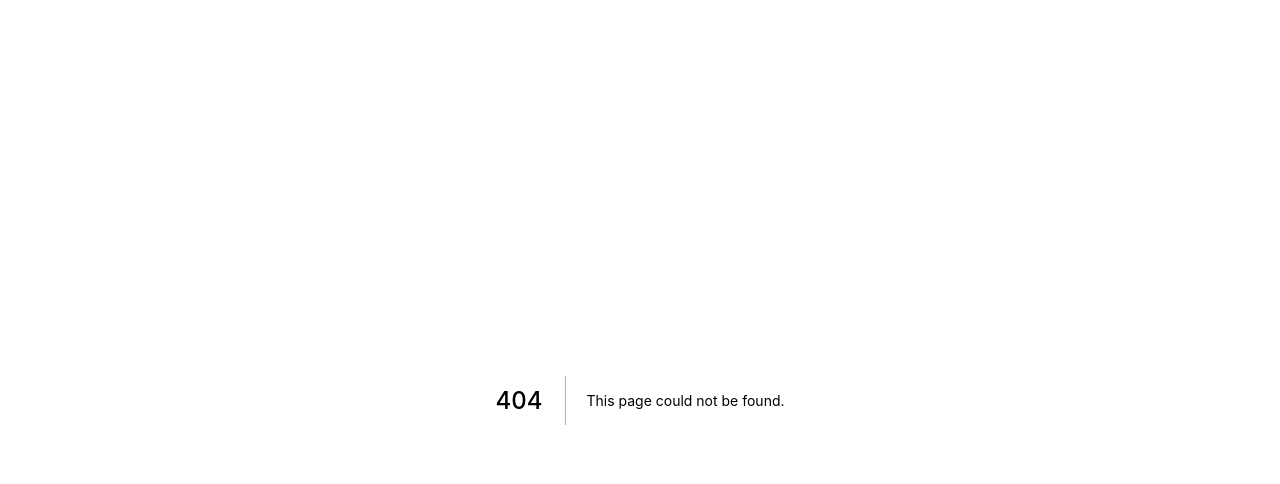
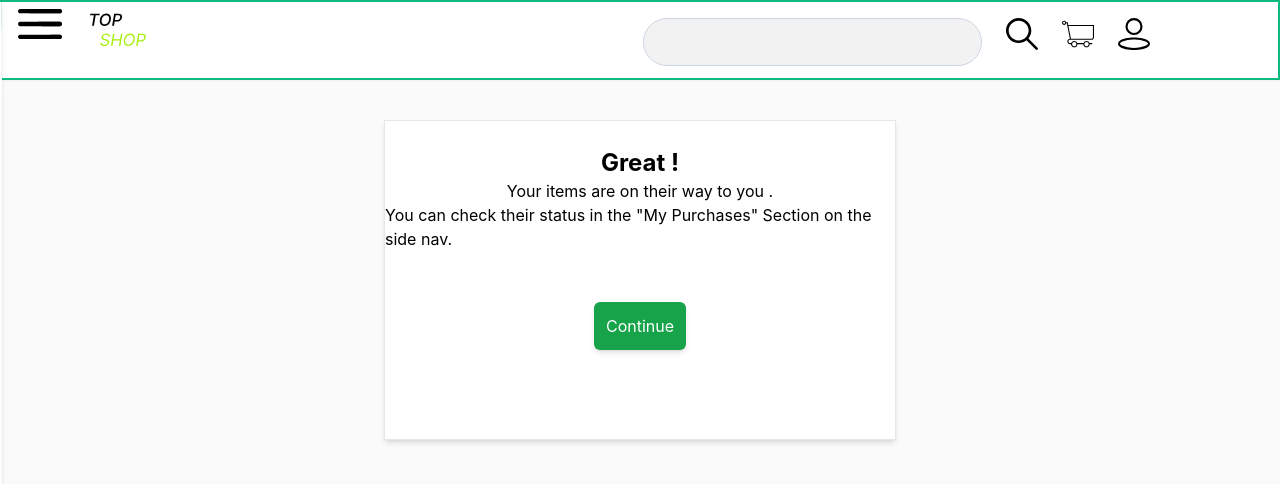
Before and after one commit to AbdeldjabarDev/topshop, a Next.js app: page /purchase-fail in a window 1280 px wide. Before the commit this address had no page. Shown: the top 484 px of the page. Built offline with nearby package versions, Linux system fonts and the light colour scheme.

Commit message:
added reset and other features

```diff
--- /dev/null
+++ b/pages/purchase-fail.js
@@ -0,0 +1,17 @@
+import Nav from "../components/Nav"
+import { useRouter } from "next/router";
+export default function PurchaseFail()
+{
+    let router= useRouter();
+    return (<div className="flex flex-col w-full h-full">
+<Nav></Nav>
+<div className="w-[40%] h-[40vh] flex flex-col mt-[15vh] shadow-md bg-white ml-auto mr-auto border ">
+<div className="ml-auto mr-auto font-bold text-2xl mt-[5%]">Great !</div>
+<div className="ml-auto mr-auto">Your items are on their way to you .</div>
+<div className="ml-auto mr-auto">You can check their status in the "My Purchases" Section on the side nav.</div>
+<button className="p-3 rounded-md shadow-md mt-[10%] bg-green-600 text-white ml-auto mr-auto" onClick={(e)=>{
+router.replace('/')
+}}>Continue</button>
+</div>
+    </div>)
+}
```
